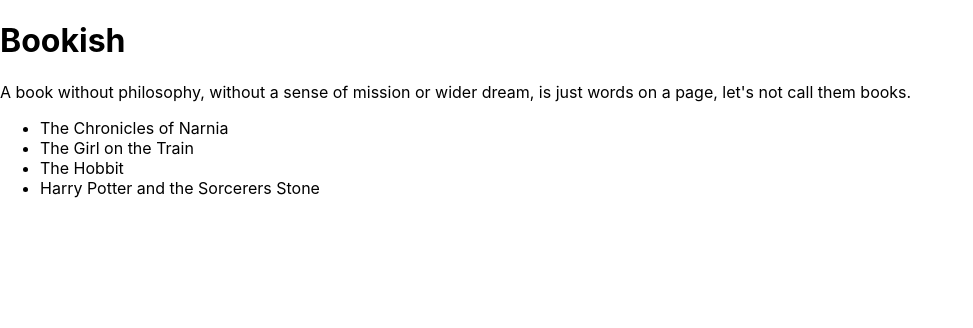
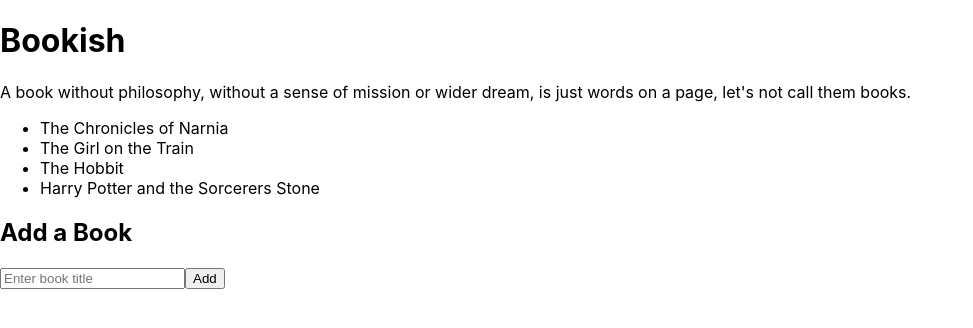
Before and after one commit to Sundas-Munir/reactbook, a React (Create React App) app in the folder book/: page / in a window 1280 px wide. Shown: the top 328 px of the page, without its empty margins (0-973 px from the left). Built offline with nearby package versions, Linux system fonts and the light colour scheme.

Commit message:
managed states

```diff
--- a/book/src/App.js
+++ b/book/src/App.js
@@ -1,6 +1,7 @@
 // App.js
 import BookList from './components/booklist';
 import React, { useState } from 'react';
+import Bookform from './components/bookform'
   function App() {
     const [books, setBooks] = useState([
       'The Chronicles of Narnia',
@@ -8,12 +9,16 @@
       'The Hobbit',
       'Harry Potter and the Sorcerers Stone',
     ]);
-
+  //
+  const handleClick = (newBook) => {
+    setBooks([...books, newBook]);
+  };
 return (
     <>
       <h1>Bookish</h1>
       <p>A book without philosophy, without a sense of mission or wider dream, is just words on a page, let's not call them books.</p>
      <BookList book={books} />
+    <Bookform form={handleClick} />
 
     </>
   );
--- /dev/null
+++ b/book/src/components/bookform.js
@@ -0,0 +1,42 @@
+// components/AddBookForm.js
+import React, { useState } from 'react';
+
+export default function Bookform (props) {
+  // State to store the new book title
+  const [newBook, setNewBook] = useState('');
+
+  // Eventhandler
+  const handleInputChange = (e) => {
+    setNewBook(e.target.value);
+  };
+
+  // Event handler form submission
+  const handleSubmit = (e) => {
+    // Prevent the default form submission behavior
+    e.preventDefault();
+
+    // addBook function to add the new book to the list
+    props.form(newBook);
+
+    // Clear the input field
+    setNewBook('');
+  };
+
+  return (
+    <div>
+      <h2>Add a Book</h2>
+      {/* Form for adding a new book */}
+      <form onSubmit={handleSubmit}>
+        {/* Input field for entering the book title */}
+        <input
+          type="text"
+          placeholder="Enter book title"
+          value={newBook}
+          onChange={handleInputChange}
+        />
+        {/* Button to submit the form */}
+        <button>Add</button>
+      </form>
+    </div>
+  );
+};
```
